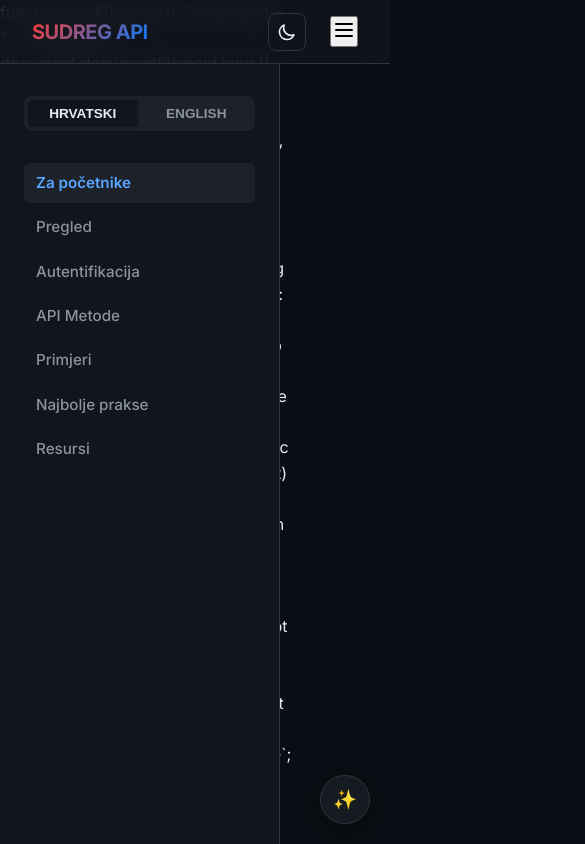
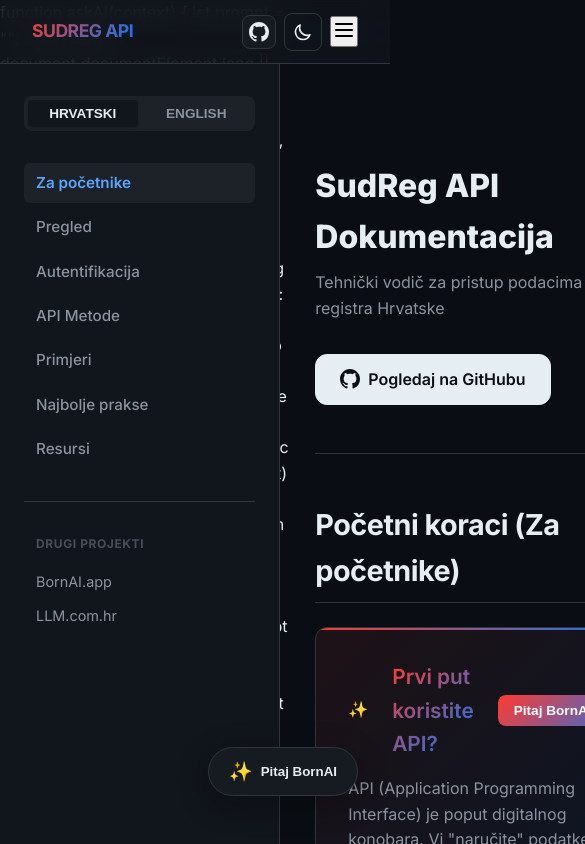
Before and after one commit to administrakt0r/SudRegAPIguide, a plain HTML site: page index.html in a window 390 px wide. Both pictures are taken after a click on the button 344 px from the left and 31 px from the top of the page. Shown: the top 844 px of the page, 585 px wide, since content can reach past the window. Drawn offline with nearby package versions, Linux system fonts and the light colour scheme.

Commit message:
Revise docs and UI with new resources and improved layout
Expanded and localized the README with detailed Croatian API documentation and examples. Updated index.html to add external resource links (BornAI.app, LLM.com.hr, GitHub) in the navbar, sidebar, and hero section. Enhanced styles.css for new navigation elements, sidebar extras, and improved responsive design.

```diff
--- a/index.html
+++ b/index.html
@@ -103,7 +103,19 @@
                 <div class="nav-brand">
                     <h1>SUDREG API</h1>
                 </div>
+                <div class="nav-links">
+                    <a href="https://www.bornAI.app" target="_blank" rel="noopener" class="nav-link-ext">BornAI.app</a>
+                    <a href="https://www.LLM.com.hr" target="_blank" rel="noopener" class="nav-link-ext">LLM.com.hr</a>
+                </div>
                 <div class="nav-controls">
+                    <a href="https://github.com/administrakt0r/SudRegAPIguide" target="_blank" rel="noopener"
+                        class="github-btn" aria-label="GitHub Repository">
+                        <svg xmlns="http://www.w3.org/2000/svg" width="20" height="20" fill="currentColor"
+                            viewBox="0 0 16 16">
+                            <path
+                                d="M8 0C3.58 0 0 3.58 0 8c0 3.54 2.29 6.53 5.47 7.59.4.07.55-.17.55-.38 0-.19-.01-.82-.01-1.49-2.01.37-2.53-.49-2.69-.94-.09-.23-.48-.94-.82-1.13-.28-.15-.68-.52-.01-.53.63-.01 1.08.58 1.23.82.72 1.21 1.87.87 2.33.66.07-.52.28-.87.51-1.07-1.78-.2-3.64-.89-3.64-3.95 0-.87.31-1.59.82-2.15-.08-.2-.36-1.02.08-2.12 0 0 .67-.21 2.2.82.64-.18 1.32-.27 2-.27.68 0 1.36.09 2 .27 1.53-1.04 2.2-.82 2.2-.82.44 1.1.16 1.92.08 2.12.51.56.82 1.27.82 2.15 0 3.07-1.87 3.75-3.65 3.95.29.25.54.73.54 1.48 0 1.07-.01 1.93-.01 2.2 0 .21.15.46.55.38A8.012 8.012 0 0 0 16 8c0-4.42-3.58-8-8-8z" />
+                        </svg>
+                    </a>
                     <button class="theme-toggle" onclick="toggleTheme()" aria-label="Toggle Theme">
                         <svg class="sun-icon" xmlns="http://www.w3.org/2000/svg" fill="none" viewBox="0 0 24 24"
                             stroke="currentColor" style="display:none;">
@@ -148,6 +160,16 @@
                     <li><a href="#resources"><span data-hr="Resursi" data-en="Resources">Resursi</span></a></li>
                 </ul>
             </nav>
+
+            <div class="sidebar-divider"></div>
+
+            <div class="sidebar-extra">
+                <h4 data-hr="Drugi projekti" data-en="Other Projects">Drugi projekti</h4>
+                <ul>
+                    <li><a href="https://www.bornAI.app" target="_blank" rel="noopener">BornAI.app</a></li>
+                    <li><a href="https://www.LLM.com.hr" target="_blank" rel="noopener">LLM.com.hr</a></li>
+                </ul>
+            </div>
         </aside>
 
         <!-- Main Content -->
@@ -162,6 +184,17 @@
                     <div data-lang="hr">
                         <h1>SudReg API Dokumentacija</h1>
                         <p class="subtitle">Tehnički vodič za pristup podacima Sudskog registra Hrvatske</p>
+                    </div>
+                    <div class="hero-actions">
+                        <a href="https://github.com/administrakt0r/SudRegAPIguide" target="_blank" rel="noopener"
+                            class="hero-btn github">
+                            <svg xmlns="http://www.w3.org/2000/svg" width="20" height="20" fill="currentColor"
+                                viewBox="0 0 16 16">
+                                <path
+                                    d="M8 0C3.58 0 0 3.58 0 8c0 3.54 2.29 6.53 5.47 7.59.4.07.55-.17.55-.38 0-.19-.01-.82-.01-1.49-2.01.37-2.53-.49-2.69-.94-.09-.23-.48-.94-.82-1.13-.28-.15-.68-.52-.01-.53.63-.01 1.08.58 1.23.82.72 1.21 1.87.87 2.33.66.07-.52.28-.87.51-1.07-1.78-.2-3.64-.89-3.64-3.95 0-.87.31-1.59.82-2.15-.08-.2-.36-1.02.08-2.12 0 0 .67-.21 2.2.82.64-.18 1.32-.27 2-.27.68 0 1.36.09 2 .27 1.53-1.04 2.2-.82 2.2-.82.44 1.1.16 1.92.08 2.12.51.56.82 1.27.82 2.15 0 3.07-1.87 3.75-3.65 3.95.29.25.54.73.54 1.48 0 1.07-.01 1.93-.01 2.2 0 .21.15.46.55.38A8.012 8.012 0 0 0 16 8c0-4.42-3.58-8-8-8z" />
+                            </svg>
+                            <span data-hr="Pogledaj na GitHubu" data-en="View on GitHub">Pogledaj na GitHubu</span>
+                        </a>
                     </div>
                 </header>
 
--- a/styles.css
+++ b/styles.css
@@ -108,7 +108,44 @@ body {
 .nav-controls {
     display: flex;
     align-items: center;
+    gap: var(--spacing-sm);
+}
+
+.nav-links {
+    display: flex;
     gap: var(--spacing-md);
+    margin-left: var(--spacing-xl);
+    flex: 1;
+}
+
+.nav-link-ext {
+    color: var(--text-secondary);
+    text-decoration: none;
+    font-size: 0.9rem;
+    font-weight: 500;
+    transition: color 0.2s ease;
+}
+
+.nav-link-ext:hover {
+    color: var(--accent-text);
+}
+
+.github-btn {
+    display: flex;
+    align-items: center;
+    justify-content: center;
+    padding: 8px;
+    color: var(--text-primary);
+    border-radius: 8px;
+    border: 1px solid var(--border);
+    transition: all 0.2s ease;
+    background: var(--bg-card);
+}
+
+.github-btn:hover {
+    background: var(--nav-hover);
+    border-color: var(--text-secondary);
+    transform: translateY(-1px);
 }
 
 /* Theme Toggle */
@@ -146,7 +183,12 @@ body {
     overflow-y: auto;
     padding: var(--spacing-lg) var(--spacing-md);
     z-index: 900;
-    transition: transform 0.3s ease;
+    z-index: 900;
+    transition: transform 0.3s cubic-bezier(0.4, 0, 0.2, 1);
+}
+
+.sidebar.active {
+    transform: translateX(0);
 }
 
 .sidebar-nav ul {
@@ -191,7 +233,7 @@ body {
 .content-container {
     max-width: 860px;
     margin: 0 auto;
-    padding: 0 var(--spacing-xl);
+    padding: 0 var(--spacing-lg);
 }
 
 /* Sections */
@@ -236,6 +278,42 @@ p {
 .hero .subtitle {
     font-size: 1.2rem;
     color: var(--text-secondary);
+    margin-bottom: var(--spacing-lg);
+}
+
+.hero-actions {
+    display: flex;
+    gap: var(--spacing-md);
+    margin-top: var(--spacing-lg);
+}
+
+.hero-btn {
+    display: inline-flex;
+    align-items: center;
+    gap: 8px;
+    padding: 12px 24px;
+    border-radius: 12px;
+    font-weight: 600;
+    text-decoration: none;
+    transition: all 0.3s ease;
+    font-size: 1rem;
+}
+
+.hero-btn.github {
+    background: var(--text-primary);
+    color: var(--bg-page);
+    border: 1px solid var(--text-primary);
+}
+
+.hero-btn.github:hover {
+    transform: translateY(-2px);
+    box-shadow: 0 8px 24px rgba(0, 0, 0, 0.2);
+    filter: brightness(0.9);
+}
+
+[data-theme="light"] .hero-btn.github {
+    background: #24292f;
+    color: white;
 }
 
 /* Code Blocks */
@@ -472,15 +550,94 @@ code {
     font-size: 1.2rem;
 }
 
-@media (max-width: 768px) {
-    .ai-ask-btn.floating .btn-text {
+/* Sidebar Extra Sections */
+.sidebar-divider {
+    height: 1px;
+    background: var(--border);
+    margin: var(--spacing-lg) 0;
+}
+
+.sidebar-extra {
+    padding: 0 12px;
+}
+
+.sidebar-extra h4 {
+    font-size: 0.75rem;
+    text-transform: uppercase;
+    letter-spacing: 0.05em;
+    color: var(--text-muted);
+    margin-bottom: var(--spacing-sm);
+}
+
+.sidebar-extra ul {
+    list-style: none;
+}
+
+.sidebar-extra li {
+    margin-bottom: 8px;
+}
+
+.sidebar-extra a {
+    color: var(--text-secondary);
+    text-decoration: none;
+    font-size: 0.9rem;
+    transition: color 0.2s ease;
+}
+
+.sidebar-extra a:hover {
+    color: var(--accent-text);
+}
+
+/* Updated Responsiveness */
+@media (max-width: 1024px) {
+    .sidebar {
+        transform: translateX(-100%);
+    }
+
+    .main-content {
+        margin-left: 0;
+    }
+
+    .nav-links {
         display: none;
     }
+}
 
-    .ai-ask-btn.floating {
-        padding: 12px;
-        bottom: 20px;
-        right: 20px;
+@media (min-width: 1025px) {
+    .mobile-toggle {
+        display: none;
+    }
+}
+
+@media (max-width: 768px) {
+    .content-container {
+        padding: 0 var(--spacing-md);
+    }
+
+    .hero h1 {
+        font-size: 2rem;
+    }
+
+    .hero .subtitle {
+        font-size: 1rem;
+    }
+
+    .nav-brand h1 {
+        font-size: 1.1rem;
+    }
+
+    .section {
+        margin-bottom: var(--spacing-lg);
+    }
+}
+
+@media (max-width: 480px) {
+    .nav-controls {
+        gap: var(--spacing-xs);
+    }
+
+    .github-btn {
+        padding: 6px;
     }
 }
 
```
Also changed, not shown: 1 other file.
